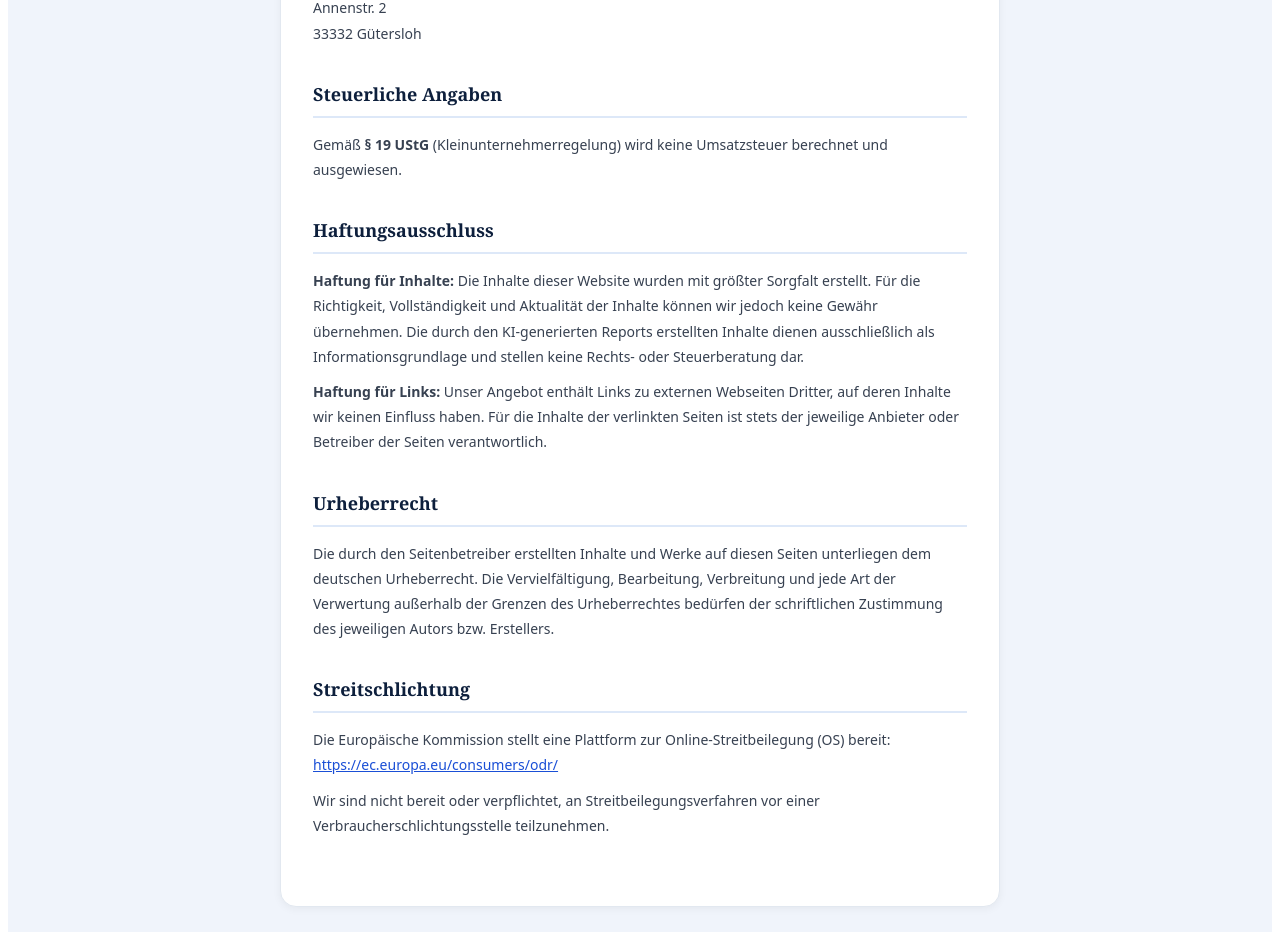
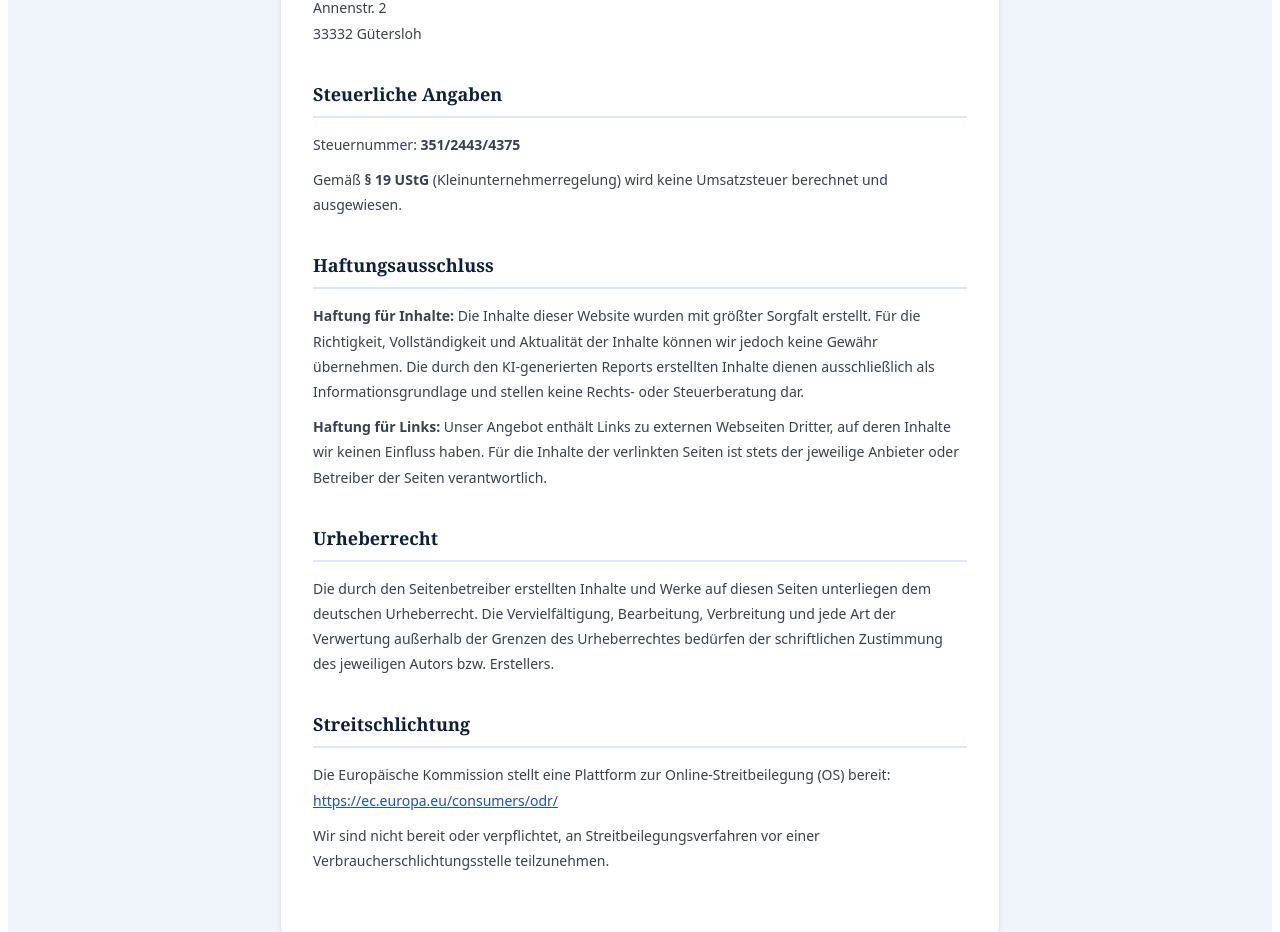
Before and after one commit to sergejnikoleisen-lab/bwa-generator, a React (Create React App) app: page /impressum in a window 1280 px wide. Shown: the part 800-1732 px from the top of the page. Built offline with nearby package versions, Linux system fonts and the light colour scheme.

Commit message:
Update Impressum.jsx

```diff
--- a/src/Impressum.jsx
+++ b/src/Impressum.jsx
@@ -51,6 +51,7 @@ function Impressum() {
         </Section>
 
         <Section title="Steuerliche Angaben">
+          <P>Steuernummer: <strong>351/2443/4375</strong></P>
           <P>Gemäß <strong>§ 19 UStG</strong> (Kleinunternehmerregelung) wird keine Umsatzsteuer berechnet und ausgewiesen.</P>
         </Section>
 
```
